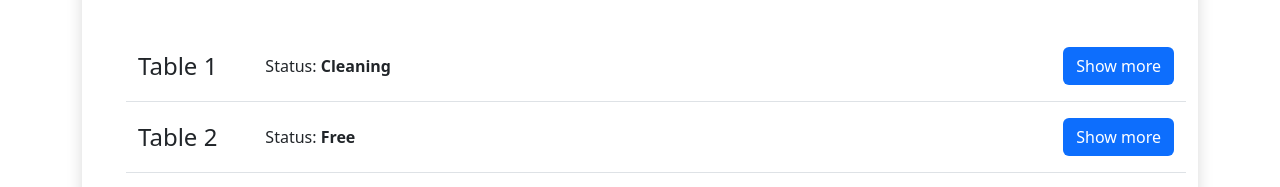
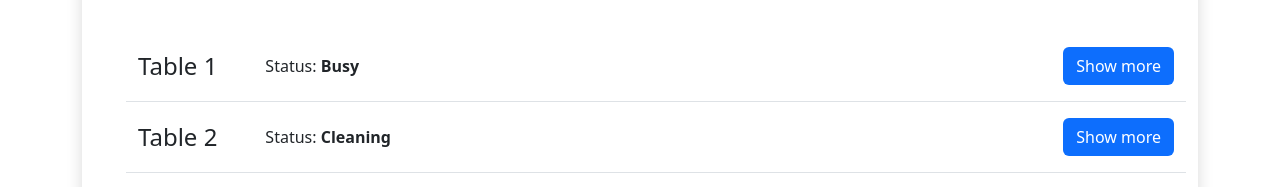
Before and after one commit to kacpi95/Pizzeria-React-App, a React (Vite) app: page / in a window 1280 px wide. Shown: the part 169-356 px from the top of the page. Built offline with nearby package versions, Linux system fonts and the light colour scheme; data requests are answered from the project's data file.

Commit message:
Add functions to status tables

```diff
--- a/public/db/app.json
+++ b/public/db/app.json
@@ -2,15 +2,15 @@
   "tables": [
     {
       "id": "1",
-      "status": "Cleaning",
+      "status": "Busy",
       "peopleAmount": "4",
       "maxPeopleAmount": "4",
-      "bill": "20"
+      "bill": 0
     },
     {
       "id": "2",
-      "status": "Free",
-      "peopleAmount": 0,
+      "status": "Cleaning",
+      "peopleAmount": "10",
       "maxPeopleAmount": 3,
       "bill": 0
     },
--- a/src/components/common/Input/Input.jsx
+++ b/src/components/common/Input/Input.jsx
@@ -1,6 +1,8 @@
 export default function Input({ value, onChange }) {
   return (
     <input
+      min='0'
+      max='10'
       type='number'
       className='form-control-sm w-auto'
       value={value}
--- a/src/components/pages/Table/Table.jsx
+++ b/src/components/pages/Table/Table.jsx
@@ -54,6 +54,28 @@ export default function Table() {
       setBill(table.bill);
     }
   }, [table]);
+  useEffect(() => {
+    const peopleNumber = parseInt(people);
+    const maxPeopleNumber = parseInt(maxPeople);
+
+    if (peopleNumber > maxPeopleNumber) {
+      setPeople(maxPeopleNumber);
+    }
+  }, [people, maxPeople]);
+
+  useEffect(() => {
+    if (status !== 'Busy') {
+      setBill(0);
+    }
+  }, [status]);
+
+  useEffect(() => {
+    if (status === 'Free' || status === 'Cleaning') {
+      setPeople('0');
+      setBill('0');
+    }
+  }, [status]);
+
   return (
     <Container className='bg-white p-4 mt-4 rounded shadow'>
       <h1 className='mb-4'>Table {table.id}</h1>
@@ -82,6 +104,8 @@ export default function Table() {
             />
           </div>
         </div>
+        {status === 'Busy' && (
+          <>
             <div className='mb-4 d-flex align-items-center'>
               <Label>Bill: </Label>
               <Span>$</Span>
@@ -90,6 +114,8 @@ export default function Table() {
             <div className='mt-4'>
               <Button>Update</Button>
             </div>
+          </>
+        )}
       </form>
     </Container>
   );
```
Lines whose indentation alone changed are shown as unchanged.
